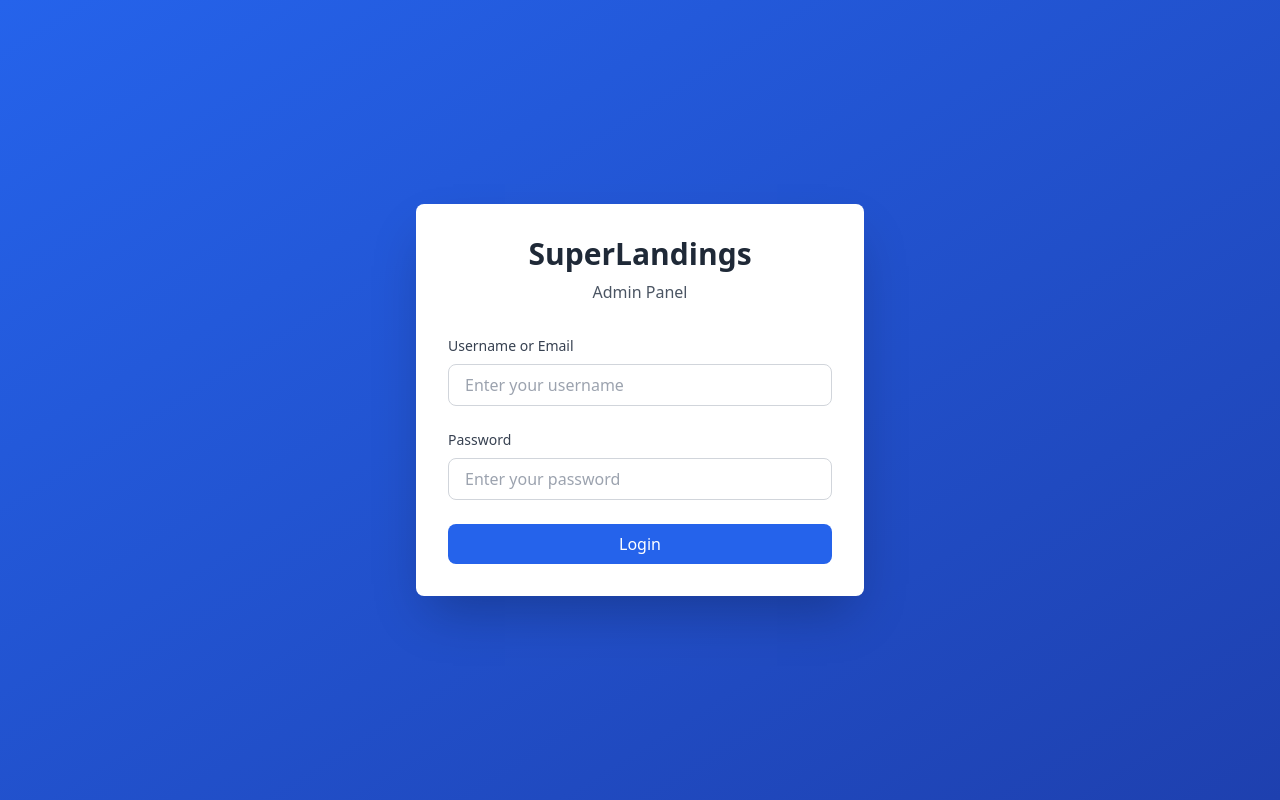
After one commit to javimosch/superlandings, a Node server app: page /login in a window 1280 px wide. The commit adds this page. Run offline with Node 20, Linux system fonts and the light colour scheme; some libraries are stand-ins or nearby versions.

Commit message:
feat: Implement session-based authentication and add login/logout functionality
This commit replaces basic authentication with session-based authentication using `express-session` and a file store. It introduces new routes for login (`/login`, `/api/login`, `/api/logout`) and modifies the existing routes to use the new `sessionAuth` middleware.

Key changes include:

- Install and configure `cookie-parser`, `express-session`, and `session-file-store`.
- Implement `sessionAuth` middleware in `lib/auth.js` to manage user sessions.
- Introduce `handleLogin` function in `lib/auth.js` for user and admin credential verification.
- Create a login page (`views/admin/login.ejs`) and a form for submitting credentials.
- Modify the `server.js` to include session middleware and redirect to `/login` if not authenticated.
- Update API route handlers (`/api/landings`, `/api/admin-config`, etc.) to use `sessionAuth`.
- Update the `/api/auth/me` endpoint to reflect session-based authentication.
- Modify the `/admin` route to redirect to login if no session is found.
- Add a logout button and functionality to the admin header.
- Adjust the `landings.js` router to check for `req.currentOrganization` or `req.userOrganizations` for filtering.

```diff
--- a/routes/landings.js
+++ b/routes/landings.js
@@ -19,10 +19,11 @@ router.get('/', (req, res) => {
   const db = readDB();
   let landings = db.landings || [];
 
-  // Filter by organization if not admin
-  if (!req.adminAuth && req.currentOrganization) {
+  // Filter by organization if current organization is set
+  if (req.currentOrganization) {
     landings = landings.filter(l => l.organizationId === req.currentOrganization.id);
   } else if (!req.adminAuth && req.userOrganizations) {
+    // Fallback: show all user's organizations if no specific organization is selected
     const orgIds = req.userOrganizations.map(o => o.id);
     landings = landings.filter(l => orgIds.includes(l.organizationId));
   }
--- a/server.js
+++ b/server.js
@@ -2,10 +2,12 @@ require('dotenv').config();
 const express = require('express');
 const multer = require('multer');
 const path = require('path');
+const session = require('express-session');
+const FileStore = require('session-file-store')(session);
 
 // Local modules
 const { ensureDirectories, DATA_DIR, LANDINGS_DIR } = require('./lib/db');
-const { adminBasicAuth, setCurrentOrganization } = require('./lib/auth');
+const { sessionAuth, setCurrentOrganization, handleLogin } = require('./lib/auth');
 const landingsRouter = require('./routes/landings');
 const adminConfigRouter = require('./routes/admin-config');
 const organizationsRouter = require('./routes/organizations');
@@ -24,6 +26,24 @@ ensureDirectories();
 app.use(express.json());
 app.use(express.urlencoded({ extended: true }));
 
+// Session middleware with file store
+app.use(session({
+  store: new FileStore({
+    path: path.join(DATA_DIR, 'sessions'),
+    ttl: 24 * 60 * 60 * 30, // 1 month
+    reapInterval: 60 * 60 // Cleanup every hour
+  }),
+  secret: process.env.SESSION_SECRET || 'your-secret-key-change-in-production',
+  resave: false,
+  saveUninitialized: false,
+  cookie: {
+    secure: process.env.NODE_ENV === 'production',
+    httpOnly: true,
+    sameSite: 'strict',
+    maxAge: 24 * 60 * 60 * 1000 // 24 hours
+  }
+}));
+
 // EJS setup - views directory includes both admin views and landing views
 app.set('view engine', 'ejs');
 app.set('views', [path.join(__dirname, 'views'), LANDINGS_DIR]);
@@ -39,20 +59,64 @@ const storage = multer.diskStorage({
 });
 const upload = multer({ storage });
 
-// Admin panel route (EJS)
-app.get('/admin', adminBasicAuth, (req, res) => {
+// Login page route
+app.get('/login', (req, res) => {
+  res.render('admin/login');
+});
+
+// Login endpoint
+app.post('/api/login', (req, res) => {
+  const { username, password } = req.body;
+
+  if (!username || !password) {
+    return res.status(400).json({ error: 'Username and password required' });
+  }
+
+  const result = handleLogin(req, username, password);
+
+  if (!result.success) {
+    return res.status(401).json({ error: 'Invalid credentials' });
+  }
+
+  res.json({
+    success: true,
+    user: result.user
+  });
+});
+
+// Logout endpoint
+app.get('/api/logout', sessionAuth, (req, res) => {
+  req.session.destroy((err) => {
+    if (err) {
+      return res.status(500).json({ error: 'Logout failed' });
+    }
+    res.clearCookie('connect.sid');
+    res.json({ success: true });
+  });
+});
+
+// Root redirect to admin
+app.get('/', (req, res) => {
+  res.redirect('/admin');
+});
+
+// Admin panel route (EJS) with auth check
+app.get('/admin', (req, res) => {
+  if (!req.session || !req.session.user) {
+    return res.redirect('/login');
+  }
   res.render('admin/index');
 });
 
 // API routes with auth and organization context
-app.use('/api/landings', adminBasicAuth, setCurrentOrganization, upload.array('files'), landingsRouter);
-app.use('/api/admin-config', adminBasicAuth, adminConfigRouter);
-app.use('/api/organizations', adminBasicAuth, organizationsRouter);
-app.use('/api/users', adminBasicAuth, usersRouter);
-app.use('/api/migration', adminBasicAuth, migrationRouter);
+app.use('/api/landings', sessionAuth, setCurrentOrganization, upload.array('files'), landingsRouter);
+app.use('/api/admin-config', sessionAuth, adminConfigRouter);
+app.use('/api/organizations', sessionAuth, organizationsRouter);
+app.use('/api/users', sessionAuth, usersRouter);
+app.use('/api/migration', sessionAuth, migrationRouter);
 
 // Auth info endpoint
-app.get('/api/auth/me', adminBasicAuth, setCurrentOrganization, (req, res) => {
+app.get('/api/auth/me', sessionAuth, setCurrentOrganization, (req, res) => {
   res.json({
     isAdmin: req.adminAuth,
     user: req.currentUser ? { email: req.currentUser.email, isAdmin: req.currentUser.isAdmin } : null,
@@ -68,14 +132,6 @@ app.use('/*', domainStaticMiddleware);
 // Static asset middleware for slug-based routing
 app.use('/:slug/*', slugStaticMiddleware);
 
-// Domain-based landing serving (root path)
-app.get('/', serveLandingByDomain);
-
-// Default admin route (fallback for root)
-app.get('/', adminBasicAuth, (req, res) => {
-  res.render('admin/index');
-});
-
 // Slug-based landing serving
 app.get('/:slug', serveLandingBySlug);
 
--- /dev/null
+++ b/views/admin/login.ejs
@@ -0,0 +1,95 @@
+<!DOCTYPE html>
+<html lang="en">
+<head>
+  <meta charset="UTF-8">
+  <meta name="viewport" content="width=device-width, initial-scale=1.0">
+  <title>SuperLandings Admin - Login</title>
+  <script src="https://cdn.tailwindcss.com"></script>
+</head>
+<body class="bg-gradient-to-br from-blue-600 to-blue-800 min-h-screen flex items-center justify-center">
+  <div class="w-full max-w-md">
+    <div class="bg-white rounded-lg shadow-2xl p-8">
+      <div class="text-center mb-8">
+        <h1 class="text-3xl font-bold text-gray-800">SuperLandings</h1>
+        <p class="text-gray-600 mt-2">Admin Panel</p>
+      </div>
+
+      <form id="loginForm" class="space-y-6">
+        <div>
+          <label for="username" class="block text-sm font-medium text-gray-700 mb-2">
+            Username or Email
+          </label>
+          <input
+            type="text"
+            id="username"
+            name="username"
+            required
+            class="w-full px-4 py-2 border border-gray-300 rounded-lg focus:ring-2 focus:ring-blue-500 focus:border-transparent outline-none transition"
+            placeholder="Enter your username"
+          />
+        </div>
+
+        <div>
+          <label for="password" class="block text-sm font-medium text-gray-700 mb-2">
+            Password
+          </label>
+          <input
+            type="password"
+            id="password"
+            name="password"
+            required
+            class="w-full px-4 py-2 border border-gray-300 rounded-lg focus:ring-2 focus:ring-blue-500 focus:border-transparent outline-none transition"
+            placeholder="Enter your password"
+          />
+        </div>
+
+        <button
+          type="submit"
+          class="w-full bg-blue-600 hover:bg-blue-700 text-white font-medium py-2 px-4 rounded-lg transition duration-200"
+        >
+          Login
+        </button>
+      </form>
+
+      <div id="errorMessage" class="mt-4 p-3 bg-red-50 border border-red-200 rounded-lg text-red-700 text-sm hidden"></div>
+    </div>
+  </div>
+
+  <script>
+    document.getElementById('loginForm').addEventListener('submit', async (e) => {
+      e.preventDefault();
+
+      const username = document.getElementById('username').value;
+      const password = document.getElementById('password').value;
+      const errorDiv = document.getElementById('errorMessage');
+
+      try {
+        // Make a POST request to /api/login
+        const response = await fetch('/api/login', {
+          method: 'POST',
+          headers: {
+            'Content-Type': 'application/json'
+          },
+          credentials: 'include', // Include cookies for session
+          body: JSON.stringify({ username, password })
+        });
+
+        const data = await response.json();
+
+        if (response.ok && data.success) {
+          // Login successful, redirect to admin panel
+          window.location.href = '/admin';
+        } else {
+          // Invalid credentials
+          errorDiv.textContent = data.error || 'Invalid username or password';
+          errorDiv.classList.remove('hidden');
+        }
+      } catch (error) {
+        console.error('Login error:', error);
+        errorDiv.textContent = 'An error occurred. Please try again.';
+        errorDiv.classList.remove('hidden');
+      }
+    });
+  </script>
+</body>
+</html>
```
Also changed, not shown: package.json (+20 -5 lines), views/admin/partials/header.ejs (+15 -2 lines), views/admin/partials/scripts.ejs (+14 -1 lines), lib/auth.js, 1 other file.
